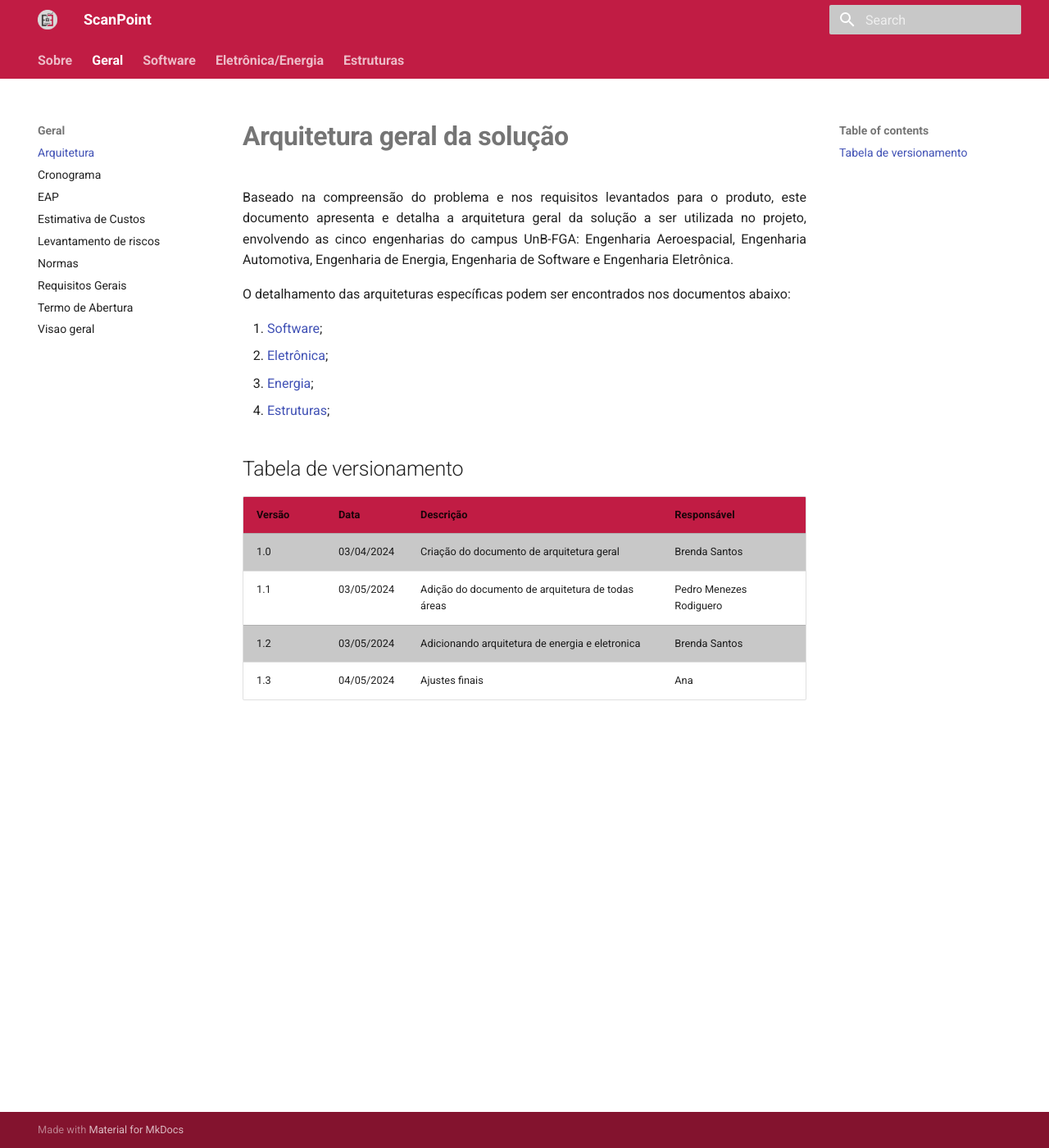
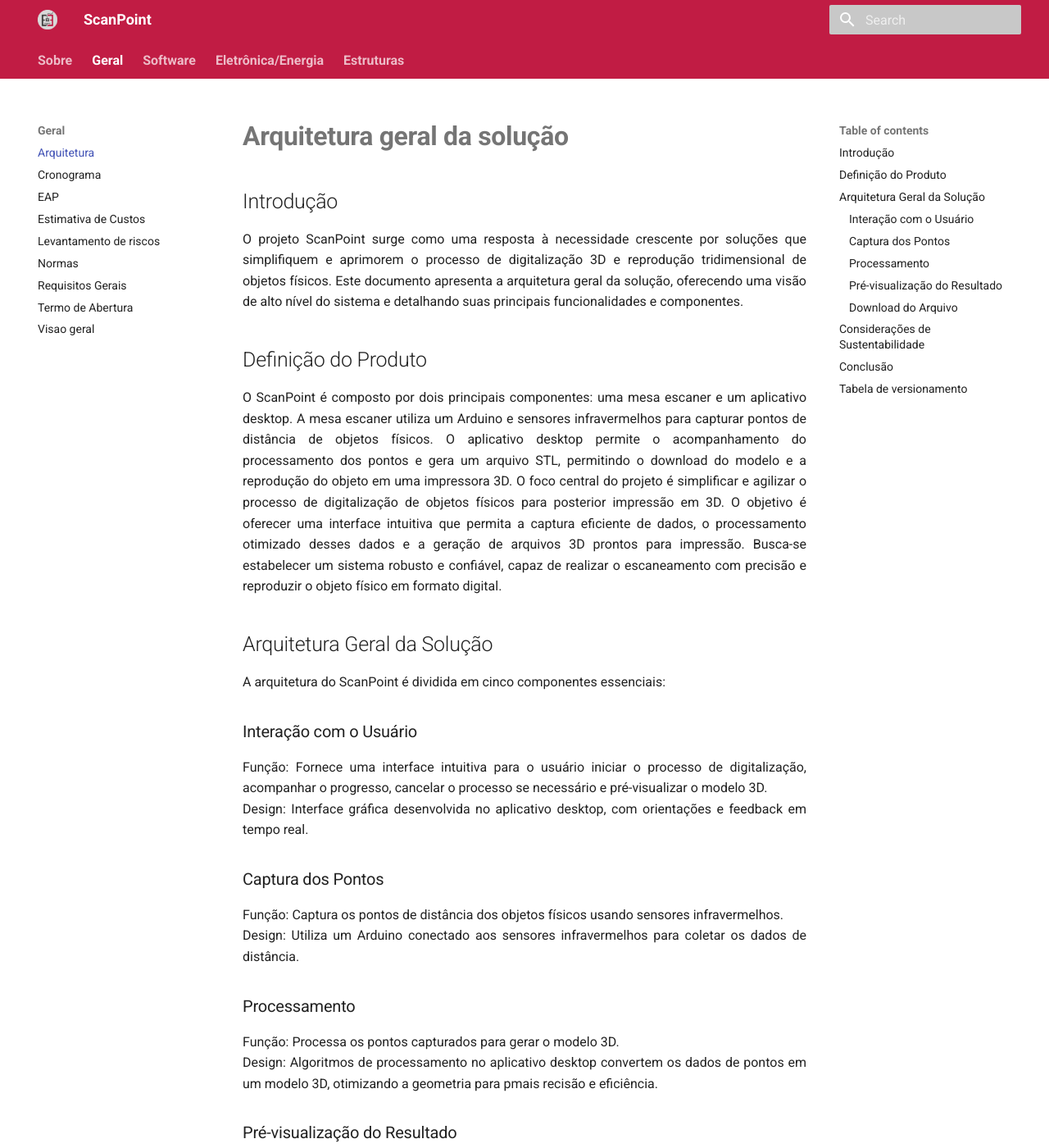
Before and after one commit to Calcioft/ScanPoint, an MkDocs documentation site: the page built from docs/geral/arquitetura.md, in a window 1280 px wide and 1400 px high. Shown: the whole window at 82% size. Built offline with MkDocs 1.6.1 and Material for MkDocs 9.7.7, drawn with Linux system fonts in a browser that asks for light colours; some of the changed text lies outside the part shown.

Commit message:
Ajustes PC1

```diff
--- a/docs/geral/arquitetura.md
+++ b/docs/geral/arquitetura.md
@@ -1,8 +1,47 @@
 # **Arquitetura geral da solução**
 
-<p style="text-align: justify;">
-Baseado na compreensão do problema e nos requisitos levantados para o produto, este documento apresenta e detalha a arquitetura geral da solução a ser utilizada no projeto, envolvendo as cinco engenharias do campus UnB-FGA: Engenharia Aeroespacial, Engenharia Automotiva, Engenharia de Energia, Engenharia de Software e Engenharia Eletrônica.
-</p>
+## Introdução
+<p style="text-align:justify;">O projeto ScanPoint surge como uma resposta à necessidade crescente por soluções que simplifiquem e aprimorem o processo de digitalização 3D e reprodução tridimensional de objetos físicos. Este documento apresenta a arquitetura geral da solução, oferecendo uma visão de alto nível do sistema e detalhando suas principais funcionalidades e componentes.</p>
+
+## Definição do Produto
+<p style="text-align:justify;">O ScanPoint é composto por dois principais componentes: uma mesa escaner e um aplicativo desktop. A mesa escaner utiliza um Arduino e sensores infravermelhos para capturar pontos de distância de objetos físicos. O aplicativo desktop permite o acompanhamento do processamento dos pontos e gera um arquivo STL, permitindo o download do modelo e a reprodução do objeto em uma impressora 3D. O foco central do projeto é simplificar e agilizar o processo de digitalização de objetos físicos para posterior impressão em 3D. O objetivo é oferecer uma interface intuitiva que permita a captura eficiente de dados, o processamento otimizado desses dados e a geração de arquivos 3D prontos para impressão. Busca-se estabelecer um sistema robusto e confiável, capaz de realizar o escaneamento com precisão e reproduzir o objeto físico em formato digital.</p>
+
+## Arquitetura Geral da Solução
+A arquitetura do ScanPoint é dividida em cinco componentes essenciais:
+
+### Interação com o Usuário
+<p style="text-align:justify;">Função: Fornece uma interface intuitiva para o usuário iniciar o processo de digitalização, acompanhar o progresso, cancelar o processo se necessário e pré-visualizar o modelo 3D.
+</br>
+Design: Interface gráfica desenvolvida no aplicativo desktop, com orientações e feedback em tempo real.</p>
+
+### Captura dos Pontos
+<p style="text-align:justify;">Função: Captura os pontos de distância dos objetos físicos usando sensores infravermelhos.
+</br>
+Design: Utiliza um Arduino conectado aos sensores infravermelhos para coletar os dados de distância. </p>
+
+### Processamento
+<p style="text-align:justify;">Função: Processa os pontos capturados para gerar o modelo 3D.
+</br>
+Design: Algoritmos de processamento no aplicativo desktop convertem os dados de pontos em um modelo 3D, otimizando a geometria para pmais recisão e eficiência.</p>
+
+### Pré-visualização do Resultado
+<p style="text-align:justify;">Função: Oferece uma pré-visualização do modelo 3D gerado antes de finalizar o processo.
+</br>
+Design: Modo de visualização integrado ao aplicativo desktop, permitindo ao usuário inspecionar superficialmente o modelo em 3D e, caso queira, reiniciar o processo.</p>
+
+### Download do Arquivo
+<p style="text-align:justify;">Função: Permite ao usuário baixar o arquivo STL gerado para impressão posterior.
+</br>
+Design: Opção no aplicativo desktop para salvar o arquivo STL, garantindo flexibilidade no uso.</p>
+
+## Considerações de Sustentabilidade
+* Eficiência Energética: Projeto de circuitos otimizados para reduzir o consumo de energia.
+* Materiais Ecológicos: Compatibilidade com materiais de impressão 3D ecológicos.
+* Design Modular: Facilita a atualização e manutenção, prolongando a vida útil do dispositivo.
+* Reciclagem: Iniciativa para reciclagem de componentes eletrônicos ao final de sua vida útil.
+
+## Conclusão
+A arquitetura do ScanPoint fornece uma visão de alto nível do sistema, destacando suas principais funcionalidades e componentes. Esta abordagem abrangente garante a integração harmoniosa de todas as áreas do projeto, oferecendo uma solução robusta, eficiente e sustentável para a digitalização e reprodução 3D de objetos físicos.
 
 <p style="text-align: justify;"> O detalhamento das arquiteturas específicas podem ser encontrados nos documentos abaixo: </p>
 
```
Also changed, not shown: other parts of docs/geral/arquitetura.md (+1 -0 lines), docs/index.md (+7 -5 lines).
